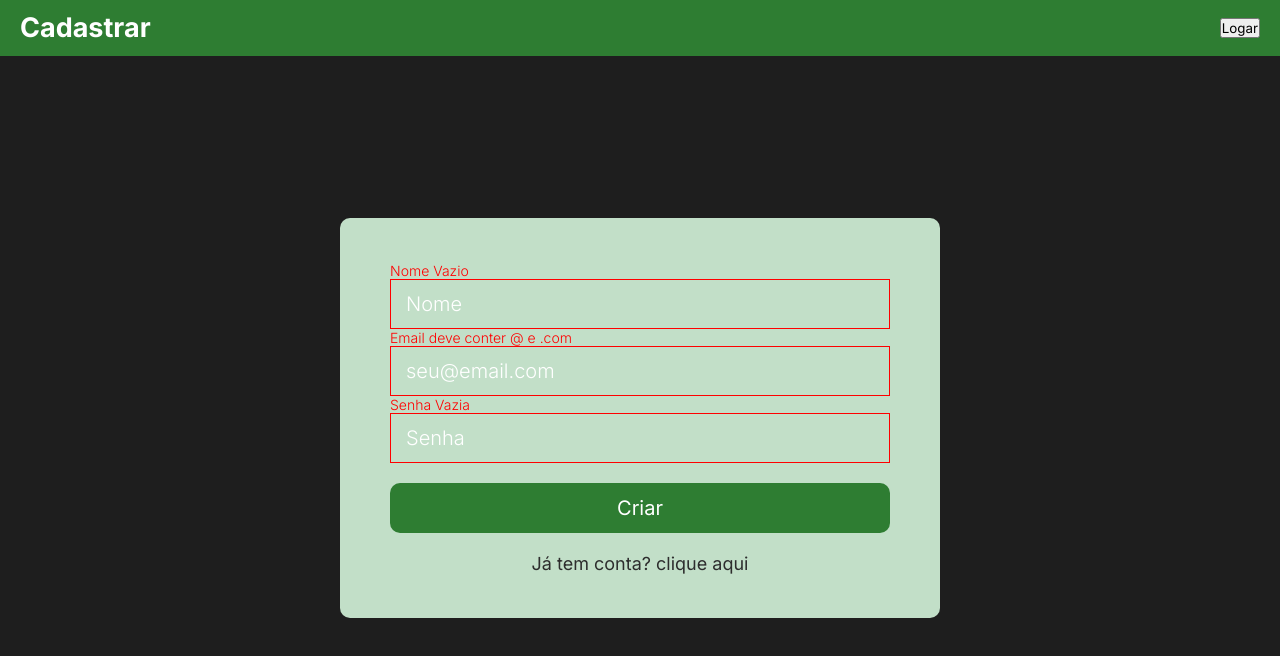
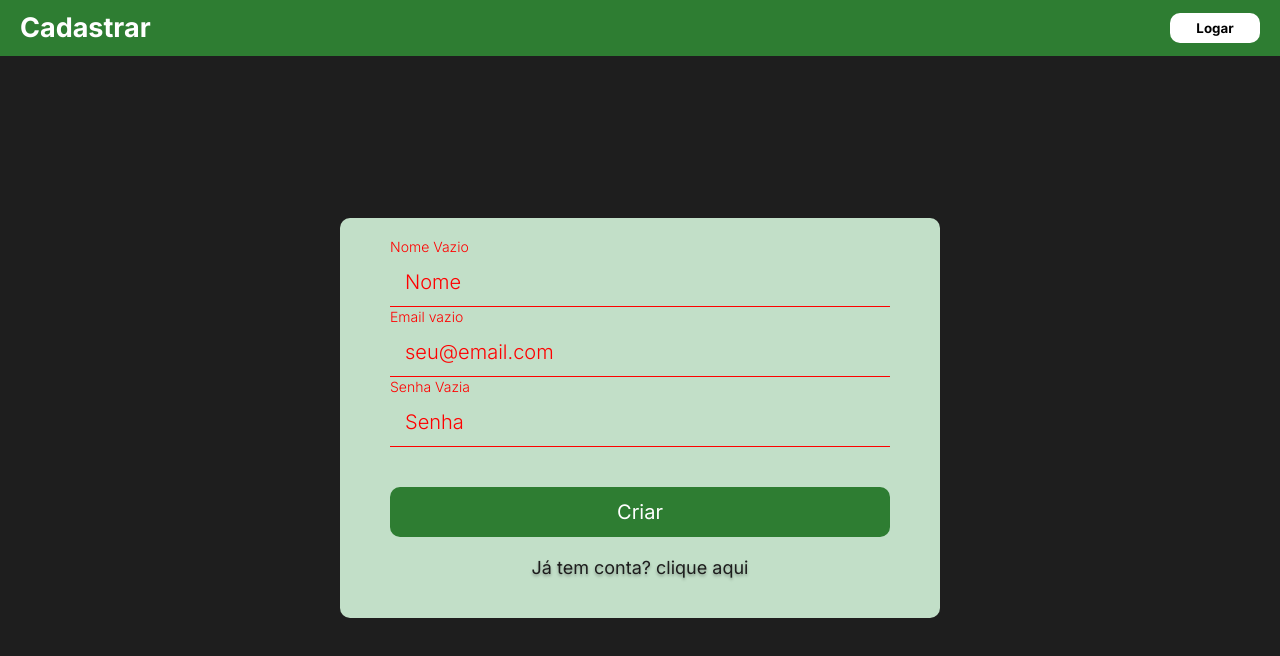
Before and after one commit to M4theus13/Front_End_Gerenciamento_de_Risco, a React (Vite) app: page /cadastrar in a window 1280 px wide. Both pictures are taken after a click on the button "Criar". Shown: the top 656 px of the page. Built offline with nearby package versions, Linux system fonts and the light colour scheme; a web font is replaced by a local one.

Commit message:
verificacao de email ja cadastrado

```diff
--- a/src/components/header/header.css
+++ b/src/components/header/header.css
@@ -25,3 +25,18 @@
   display: flex;
   gap: 20px;
 }
+
+.container-buttons-public button{
+  width: 90px;
+  height: 30px;
+  border-radius: 10px;
+  outline: none;
+  border: none;
+  line-height: 0;
+  display: flex;
+  align-items: center;
+  justify-content: center;
+  background: var(--dark-green-200);
+  background: #fff;
+  font-weight: 700;
+}
--- a/src/components/header/header.jsx
+++ b/src/components/header/header.jsx
@@ -7,7 +7,7 @@ function header({text, cadastro ,login}) {
     <header className='headerPublic'>
       <nav className='navPublic'>
         <p>{text}</p>
-        <div>
+        <div className='container-buttons-public'>
           {cadastro === 'ativado' ? <Link to='/cadastrar'><button>Criar conta</button></Link> : null}
           {login === 'ativado' ? <Link to='/login'><button>Logar</button></Link> : null}
         </div>
--- a/src/components/sideMenu/sideMenu.css
+++ b/src/components/sideMenu/sideMenu.css
@@ -67,6 +67,10 @@
   width: 100%;
 }
 
+a {
+  color: #fff;
+}
+
 .close {
   right: -200px;
 }
--- a/src/index.css
+++ b/src/index.css
@@ -8,6 +8,7 @@
 
 :root { /* Paleta de cor */
   --black: #1E1E1E;
+  --dark-green-200: #115300;
   --dark-green:#01801e;
   --medium-green: #0f7e3f;
   --light-green: #37aa63;
--- a/src/pages/cadastrar/cadastrar.css
+++ b/src/pages/cadastrar/cadastrar.css
@@ -7,7 +7,7 @@
   flex-direction: column;
 }
 
-.box-form {
+.box-form-cadastrar {
   display: flex;
   flex-direction: column;
   align-items: center;
@@ -26,6 +26,7 @@
   align-items: center;
   border-radius: 10px;
   background-color: #c2dfc8;
+  position: relative;
 }
 
 #name-cadastrar, #email-cadastrar, #password-cadastrar {
@@ -39,12 +40,35 @@
   border-bottom: 2px solid rgb(0, 110, 15);
   outline: none;
   color: #1f1f1f;
+  margin-bottom: 20px;
+}
+
+#text-cadastrar-name {
+  position: absolute;
+  top: 20px;
+  left: 50px ;
+}
+
+#text-cadastrar-email {
+  position: absolute;
+  top: 90px;
+  left: 50px ;
+}
+
+#text-cadastrar-password {
+  position: absolute;
+  top: 160px;
+  left: 50px;
+}
+
+.input-cadastrar::placeholder {
+  color: rgb(71, 71, 71);
+  font-weight: 300;
 }
 
 #logar {
   color: var(--bg-200);
 }
-
 
 .button-cadastrar {
   background-color: #2E7D32;
@@ -63,12 +87,34 @@
   margin-top: 20px;
   font-weight: 400;
   font-size: 18px;
+  color: #1d1d1d;
+  position: relative;
+  transition: 0.4s;
+  text-shadow: 0px 2px 3px rgba(0, 0, 0, 0.3);
+}
+
+#logar:hover {
+  transform: scale(1.01);
+}
+
+#logar::after {
+  content: '';
+  width: 0;
+  position: absolute;
+  bottom: 0;
+  left: 0;
+  height: 2px;
+  background: rgb(36, 170, 58);
+  transition: width 0.4s ease-out
+}
+
+#logar:hover::after {
+  width: 100%;
 }
 
 /*Tratamentos*/
-
-.okText-cadastrar {
-  color: transparent;
+.text-input-cadastrar {
+  display: none;
   font-size: 14px;
   font-weight: 300;
   cursor: default;
@@ -76,21 +122,22 @@
   text-align: start;
 }
 
-.errorEmptyText {
+.error-empty-text-cadastrar {
   color: red;
   font-size: 14px;
   font-weight: 300;
   cursor: default;
+  width: 500px;
 }
 
-.errorEmptyInput {
-  border: 1px solid red !important;
+.error-empty-input-cadastrar {
+  border: none;
+  border-bottom: 1px solid red !important;
   background: rgb(255, 193, 193);
-  color: #fff !important;
 }
 
-.errorEmptyInput::placeholder {
-  color: #fff;
+.error-empty-input-cadastrar::placeholder {
+  color: red !important;
 }
 
 .errorEmptyInput:focus {
--- a/src/pages/cadastrar/cadastrar.jsx
+++ b/src/pages/cadastrar/cadastrar.jsx
@@ -25,15 +25,15 @@ function cadastrar() {
   useEffect(() => {
 
     const removeErrorInput = (event) => {
-      event.target.classList.remove('errorEmptyInput');
+      event.target.classList.remove('error-empty-input-cadastrar');
     };
 
     const removeErrorText = (event) => {
       // Acessa a referência ao texto relacionado ao input focado
       const textRef = inputs.find(input => input.ref.current === event.target)?.textRef;
       if (textRef?.current) {
-        textRef.current.classList.remove('errorEmptyText');
-        textRef.current.classList.add('okText-cadastrar');
+        textRef.current.classList.remove('error-empty-text-cadastrar');
+        textRef.current.classList.add('text-input-cadastrar');
       }
     };
 
@@ -49,9 +49,9 @@ function cadastrar() {
     inputs.forEach((input) => {
       const valueInput = input.ref.current.value.trim()
       if (!valueInput) {
-        input.ref.current.classList.add('errorEmptyInput')
-        input.textRef.current.classList.remove('okText-cadastrar')
-        input.textRef.current.classList.add('errorEmptyText')
+        input.ref.current.classList.add('error-empty-input-cadastrar')
+        input.textRef.current.classList.remove('text-input-cadastrar')
+        input.textRef.current.classList.add('error-empty-text-cadastrar')
         hasError = true
       }
     })
@@ -60,21 +60,41 @@ function cadastrar() {
       hasErrorEmail = true
     }
 
-    if (hasErrorEmail) { //CONTINUAR AQUI
-      inputs.forEach((input) => {
-        inputs[1].ref.current.classList.add('errorEmptyInput')
-        inputs[1].textRef.current.classList.remove('okText-cadastrar')
-        inputs[1].textRef.current.classList.add('errorEmptyText')
+    if (hasErrorEmail) {
+      inputs[1].ref.current.classList.add('error-empty-input-cadastrar')
+      inputs[1].textRef.current.classList.remove('text-input-cadastrar')
+      inputs[1].textRef.current.classList.add('error-empty-text-cadastrar')
+      if (inputs[1].ref.current.value.trim() === '') {
+        inputs[1].textRef.current.innerText = 'Email vazio'
+      } else {
         inputs[1].textRef.current.innerText = 'Email deve conter @ e .com'
-      })
+      }
       hasError = true
     }
 
     if (!hasError) {
       try {
-          if (hasError) {
+        const user = await api.post('/usuarios/user' , {
+          email: inputEmail.current.value
+        })
+        if  (user.data.message === 'usuario não encontrado') {
+          console.log('email nao cadastrado')
+          sendingData()
+        } else {
+          hasErrorEmail = true
+          inputs[1].ref.current.classList.add('error-empty-input-cadastrar')
+          inputs[1].textRef.current.classList.remove('text-input-cadastrar')
+          inputs[1].textRef.current.classList.add('error-empty-text-cadastrar')
+          inputs[1].textRef.current.innerText = 'Este email já esta cadastrado'
+        }
+        console.log('user', user)
+      } catch (err) {
+        console.log(err)
+      }
+    }
 
-          }
+    async function sendingData() {
+      try {
         await api.post('/usuarios/cadastro', {
           name: inputName.current.value,
           email: inputEmail.current.value,
@@ -82,17 +102,7 @@ function cadastrar() {
         })
         navigate('/login')
       } catch (err) {
-          console.log(err)
-          if (err.status === 404) {
-            inputs[0].textRef.current.innerText = 'Usuário não encontrado ou senha inválida.'
-            inputs[0].textRef.current.classList.remove('okText-login')
-            inputs[0].textRef.current.classList.add('errorEmptyText')
-            inputs.forEach((input) => {
-              input.ref.current.classList.add('errorEmptyInput')
-            })
-          } else {
-            // setError('Ocorreu um erro inesperado. Tente novamente.');
-          }
+        setError('Ocorreu um erro inesperado. Tente novamente.');
       }
     }
   }
@@ -100,14 +110,14 @@ function cadastrar() {
   return (
     <div className='box-cadastrar'>
       <Header text='Cadastrar' cadastro='desativado' login='ativado'></Header>
-      <div className='box-form'>
+      <div className='box-form-cadastrar'>
         <form className='form-cadastrar'>
-          <span  className='okText-cadastrar' ref={textName}>Nome Vazio</span>
-          <input id='name-cadastrar' placeholder='Nome' ref={inputName}/>
-          <span className='okText-cadastrar' ref={textEmail}>Email Vazio</span>
-          <input id='email-cadastrar' type="text" placeholder='seu@email.com' ref={inputEmail}/>
-          <span className='okText-cadastrar' ref={textPassword}>Senha Vazia</span>
-          <input id='password-cadastrar' type="text" placeholder='Senha' ref={inputPassword}/>
+          <span id='text-cadastrar-name' className='text-input-cadastrar' ref={textName}>Nome Vazio</span>
+          <input id='name-cadastrar' className='input-cadastrar' placeholder='Nome' ref={inputName}/>
+          <span id='text-cadastrar-email' className='text-input-cadastrar' ref={textEmail}>Email Vazio</span>
+          <input id='email-cadastrar' className='input-cadastrar' type="text" placeholder='seu@email.com' ref={inputEmail}/>
+          <span id='text-cadastrar-password' className='text-input-cadastrar' ref={textPassword}>Senha Vazia</span>
+          <input id='password-cadastrar' className='input-cadastrar' type="text" placeholder='Senha' ref={inputPassword}/>
           <button className='button-cadastrar' type='button' onClick={createUser}>Criar</button>
           <Link id='logar' to='/login'>Já tem conta? clique aqui</Link>
         </form>
--- a/src/pages/login/login.css
+++ b/src/pages/login/login.css
@@ -1,4 +1,4 @@
-.box-logar {
+.box-login {
   height: 100vh;
   width: 100%;
   background: var(--black);
@@ -26,6 +26,7 @@
   align-items: center;
   border-radius: 10px;
   background-color: #c2dfc8;
+  position: relative;
 }
 
  #email-login, #password-login {
@@ -41,14 +42,28 @@
   color: #1f1f1f;
 }
 
-::-webkit-input-placeholder { /* place holder input */
-  color: var(--bg-200);
+#email-login {
+  margin-bottom: 20px;
+}
+
+#text-login-email {
+  position: absolute;
+  top: 15px;
+  left: 50px ;
+}
+
+#text-login-password {
+  position: absolute;
+  top: 85px;
+  left: 50px;
+}
+
+.input-login::placeholder {
+  color: rgb(71, 71, 71);
   font-weight: 300;
 }
 
-
-
-.button-logar {
+.button-login {
   background-color: #2E7D32;
   color: #fff;
   font-size: 20px;
@@ -61,17 +76,39 @@
   margin-top: 20px;
 }
 
+/*Link pagina cadastrar*/
 #cadastrar {
   margin-top: 20px;
   font-weight: 400;
   font-size: 18px;
-  color: #000;
+  color: #1d1d1d;
+  position: relative;
+  transition: 0.4s;
+  text-shadow: 0px 2px 3px rgba(0, 0, 0, 0.3);
+}
+
+#cadastrar:hover {
+  transform: scale(1.01);
+}
+
+#cadastrar::after {
+  content: '';
+  width: 0;
+  position: absolute;
+  bottom: 0;
+  left: 0;
+  height: 2px;
+  background: rgb(36, 170, 58);
+  transition: width 0.4s ease-out
+}
+
+#cadastrar:hover::after {
+  width: 100%;
 }
 
 /*Tratamentos*/
-
-.okText-login {
-  color: transparent;
+.text-input-login {
+  display: none;
   font-size: 14px;
   font-weight: 300;
   cursor: default;
@@ -79,26 +116,25 @@
   text-align: start;
 }
 
-.errorEmptyText {
+.error-empty-text-login {
   color: red;
   font-size: 14px;
   font-weight: 300;
   cursor: default;
   width: 500px;
-  text-align: start;
 }
 
-.errorEmptyInput {
-  border: 1px solid red !important;
+.error-empty-input-login {
+  border: none;
+  border-bottom: 1px solid red !important;
   background: rgb(255, 193, 193);
-  color: #fff !important;
 }
 
-.errorEmptyInput::placeholder {
-  color: #fff;
+.error-empty-input-login::placeholder {
+  color: red !important;
 }
 
-.errorEmptyInput:focus {
+.error-empty-input-login:focus {
   outline: none;
   border: 2px solid red !important;
 }
--- a/src/pages/login/login.jsx
+++ b/src/pages/login/login.jsx
@@ -4,12 +4,14 @@ import { Link, useNavigate } from 'react-router-dom'
 import './login.css'
 import api from '../../../service/api'
 
-
 function login() {
   const navigate = useNavigate()
+
+  //ref input
   const inputEmail = useRef()
   const inputPassword = useRef()
 
+  //ref mensagem de erro input
   const textEmail = useRef()
   const textPassword = useRef()
 
@@ -18,19 +20,17 @@ function login() {
     {ref: inputPassword, textRef: textPassword}
   ]
 
-
   useEffect(() => {
-
     const removeErrorInput = (event) => {
-      event.target.classList.remove('errorEmptyInput');
+      event.target.classList.remove('error-empty-input-login');
     };
 
     const removeErrorText = (event) => {
       // Acessa a referência ao texto relacionado ao input focado
       const textRef = inputs.find(input => input.ref.current === event.target)?.textRef;
       if (textRef?.current) {
-        textRef.current.classList.remove('errorEmptyText');
-        textRef.current.classList.add('okText-login');
+        textRef.current.classList.remove('error-empty-text-login');
+        textRef.current.classList.add('text-input-login');
       }
     };
 
@@ -44,52 +44,51 @@ function login() {
     let hasError = false
 
     inputs.forEach((input) => {
-      const valueInput = input.ref.current.value.trim()
+      const valueInput = input.ref.current.value.trim() //remove os espaços em branco do input
 
       if (!valueInput) {
-        input.ref.current.classList.add('errorEmptyInput')
-        input.textRef.current.classList.remove('okText-login')
-        input.textRef.current.classList.add('errorEmptyText')
+        input.ref.current.classList.add('error-empty-input-login')
+        input.textRef.current.classList.remove('text-input-login')
+        input.textRef.current.classList.add('error-empty-text-login')
         hasError = true
-
       }
     })
 
-    if (!hasError) {
+    if (!hasError) { //caso não tenha nenhum erro
+        // guardando o token que chega da api
         try {
-
-          const { data:token } =  await api.post('/usuarios/login', { //pegando apenas a data { data } do objeto, e chamando de token ":token"
+          const response =  await api.post('/usuarios/login', {
             email: inputEmail.current.value,
             password: inputPassword.current.value
           })
+          const token = response.data
           localStorage.setItem('token', token)
           navigate('/menu')
-
         } catch (err) {
           if (err.status === 404) {
             inputs[0].textRef.current.innerText = 'Usuário não encontrado ou senha inválida.'
-            inputs[0].textRef.current.classList.remove('okText-login')
-            inputs[0].textRef.current.classList.add('errorEmptyText')
+            inputs[0].textRef.current.classList.remove('text-input-login')
+            inputs[0].textRef.current.classList.add('error-empty-text-login')
             inputs.forEach((input) => {
-              input.ref.current.classList.add('errorEmptyInput')
+              input.ref.current.classList.add('error-empty-input-login')
             })
           } else {
-            // setError('Ocorreu um erro inesperado. Tente novamente.');
+            setError('Ocorreu um erro inesperado. Tente novamente.');
           }
         }
       }
   }
 
   return (
-    <div className='box-logar'>
-      <Header text='Login' cadastro='ativado'  login='desativado'></Header>
+    <div className='box-login'>
+      <Header text='Login' cadastro='ativado' login='desativado'></Header>
       <div className='box-form-login'>
         <form className='form-login'>
-          <span className='okText-login' ref={textEmail}>Email Vazio</span>
-          <input id='email-login' type="text" placeholder='Email' ref={inputEmail} required/>
-          <span className='okText-login' ref={textPassword}>Senha Vazia</span>
-          <input id='password-login' type="text" placeholder='Senha' ref={inputPassword} required/>
-          <button className='button-logar' type='button' onClick={loginUser}>Entrar</button>
+          <span id='text-login-email' className='text-input-login' ref={textEmail}>Email Vazio</span>
+          <input id='email-login' className='input-login' type="text" placeholder='Email' ref={inputEmail} required/>
+          <span id='text-login-password' className='text-input-login' ref={textPassword}>Senha Vazia</span>
+          <input id='password-login' className='input-login' type="text" placeholder='Senha' ref={inputPassword} required/>
+          <button className='button-login' type='button' onClick={loginUser}>Entrar</button>
           <Link id='cadastrar' to='/cadastrar'>Não tem conta? clique aqui</Link>
         </form>
       </div>
```
Lines whose indentation alone changed are shown as unchanged.
